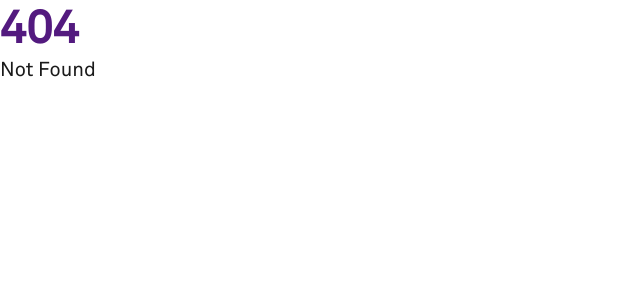
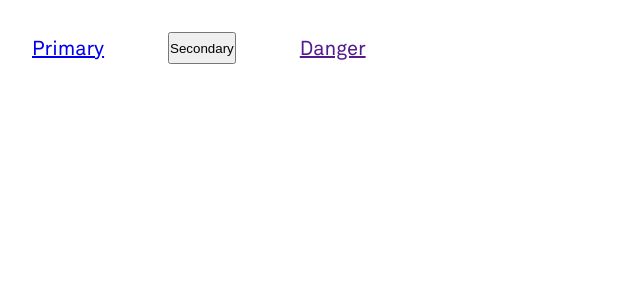
Before and after one commit to fdnd-agency/preludefondsinstrumentenuitleen, a SvelteKit app: page /style in a window 1280 px wide. Before the commit this address had no page. Shown: the top 300 px of the page, without its empty margins (0-640 px from the left). Built offline with nearby package versions, Linux system fonts and the light colour scheme.

Commit message:
Added button base styling to styleguide #32
Some colors are not custom properties yet this will be done when #24 is merged.

```diff
--- /dev/null
+++ b/src/routes/style/+page.svelte
@@ -0,0 +1,20 @@
+<main>
+    <div class="button-showcase">
+        <a href="#" class="primary button">Primary</a>
+
+        <button href="#" class="secondary button">Secondary</button>
+
+        <a href="" class="danger button">Danger</a>
+
+    </div>
+</main>
+
+
+<style>
+.button-showcase{
+    display: flex;
+    gap: 4rem;
+    margin: var(--space-xl);
+}
+
+</style>
```
